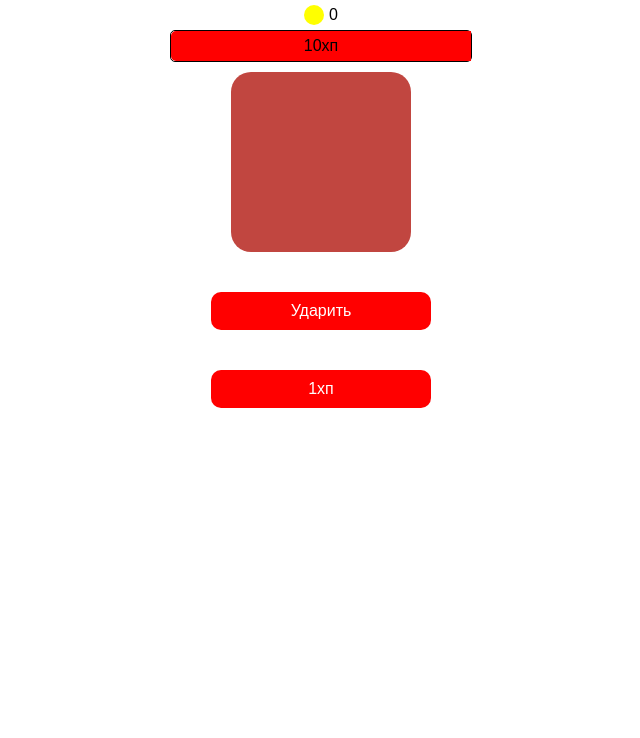
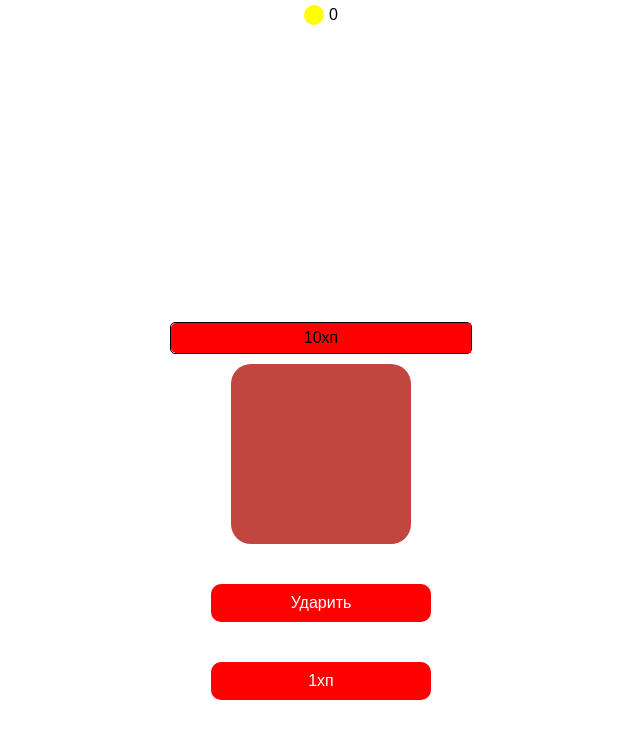
Before and after one commit to HELLRAID-cmd/Tap-Tap-MonsterHunter, a React (Vite) app in the folder client/: page / in a window 1280 px wide. Shown: the top 738 px of the page, without its empty margins (319-959 px from the left). Built offline with nearby package versions, Linux system fonts and the light colour scheme.

Commit message:
Добавил отступ

```diff
--- a/client/src/Components/Monster/Monster.scss
+++ b/client/src/Components/Monster/Monster.scss
@@ -4,6 +4,7 @@
   align-items: center;
   gap: 10px;
   position: relative;
+  margin: auto 0 100px 0;
 
   &-damage {
     position: absolute;
```
